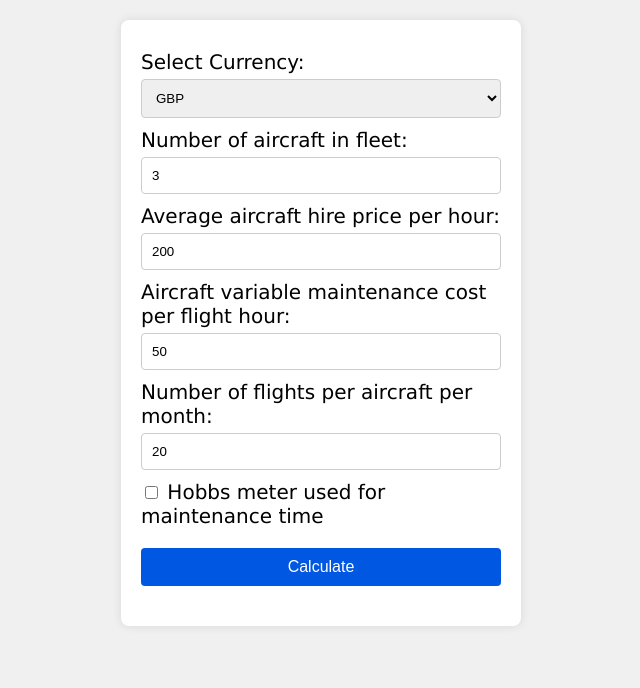
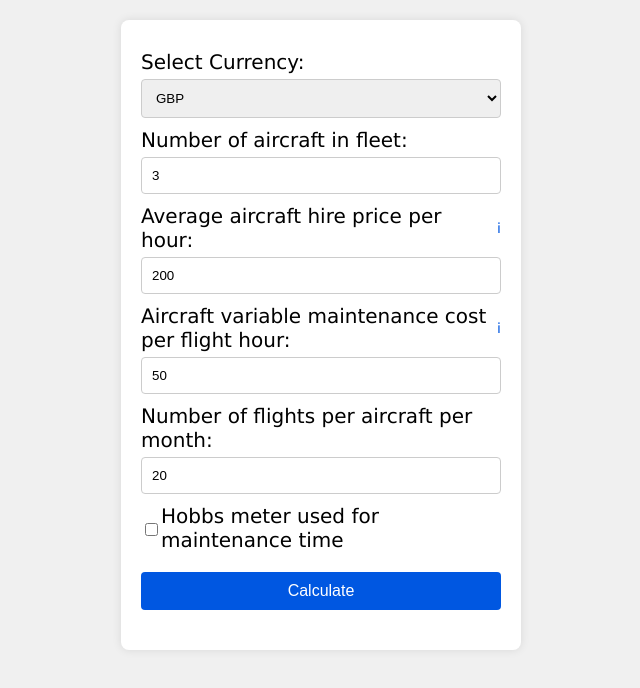
Before and after one commit to brmoss/CloudBaseGA_calculator, a plain HTML site: page index.html in a window 1280 px wide. Shown: the whole page, without its empty margins (319-959 px from the left). Drawn offline with Linux system fonts and the light colour scheme.

Commit message:
Added tooltips

```diff
--- a/index.html
+++ b/index.html
@@ -20,10 +20,16 @@
             <label for="num-aircraft">Number of aircraft in fleet:</label>
             <input type="number" id="num-aircraft" value="3" required>
 
-            <label for="hire-price">Average aircraft hire price per hour:</label>
+            <label for="hire-price">
+                Average aircraft hire price per hour:
+                <span class="info-icon" data-tooltip="The price of hire or instruction on your aircraft including all applicable fees. This is the invoiced total.">i</span>
+            </label>
             <input type="number" id="hire-price" value="200" step="0.01" required>
 
-            <label for="maintenance-cost">Aircraft variable maintenance cost per flight hour:</label>
+            <label for="maintenance-cost">
+                Aircraft variable maintenance cost per flight hour:
+                <span class="info-icon" data-tooltip="The variable maintenance cost for an aircraft per flight hour, covering all variable maintenance expenses. Even if you have maintenance in-house. This is unlikely to be 0!">i</span>
+            </label>
             <input type="number" id="maintenance-cost" value="50" step="0.01" required>
 
             <label for="flights-per-month">Number of flights per aircraft per month:</label>
--- a/styles.css
+++ b/styles.css
@@ -21,6 +21,7 @@ body {
     max-height: 90vh; /* Restrict the max height */
     overflow-y: auto; /* Enable vertical scrolling if needed */
     box-sizing: border-box; /* Include padding in width and height calculations */
+    position: relative; /* Ensure tooltips are contained within the container */
 }
 
 h1 {
@@ -34,6 +35,10 @@ form {
 
 label {
     margin-top: 10px;
+    display: flex;
+    align-items: center;
+    justify-content: space-between;
+    position: relative;
 }
 
 input, select {
@@ -42,6 +47,39 @@ input, select {
     border: 1px solid #ccc;
     border-radius: 4px;
     box-sizing: border-box; /* Ensure padding is included in element width */
+    flex: 1;
+}
+
+.info-icon {
+    font-size: 14px;
+    color: #0057e1;
+    cursor: pointer;
+    margin-left: 5px;
+    position: relative;
+}
+
+.info-icon::after {
+    content: attr(data-tooltip);
+    visibility: hidden;
+    width: 200px;
+    background-color: #0057e1;
+    color: #fff;
+    text-align: center;
+    border-radius: 6px;
+    padding: 5px;
+    position: absolute;
+    z-index: 1;
+    top: -20px; /* Position the tooltip above the icon */
+    right: -105%; /* Align tooltip to the right of the icon */
+    transform: translateX(0); /* Remove any horizontal translation */
+    opacity: 0;
+    transition: opacity 0.3s;
+    pointer-events: none; /* Prevent tooltip from capturing mouse events */
+}
+
+.info-icon:hover::after {
+    visibility: visible;
+    opacity: 1;
 }
 
 button {
```
